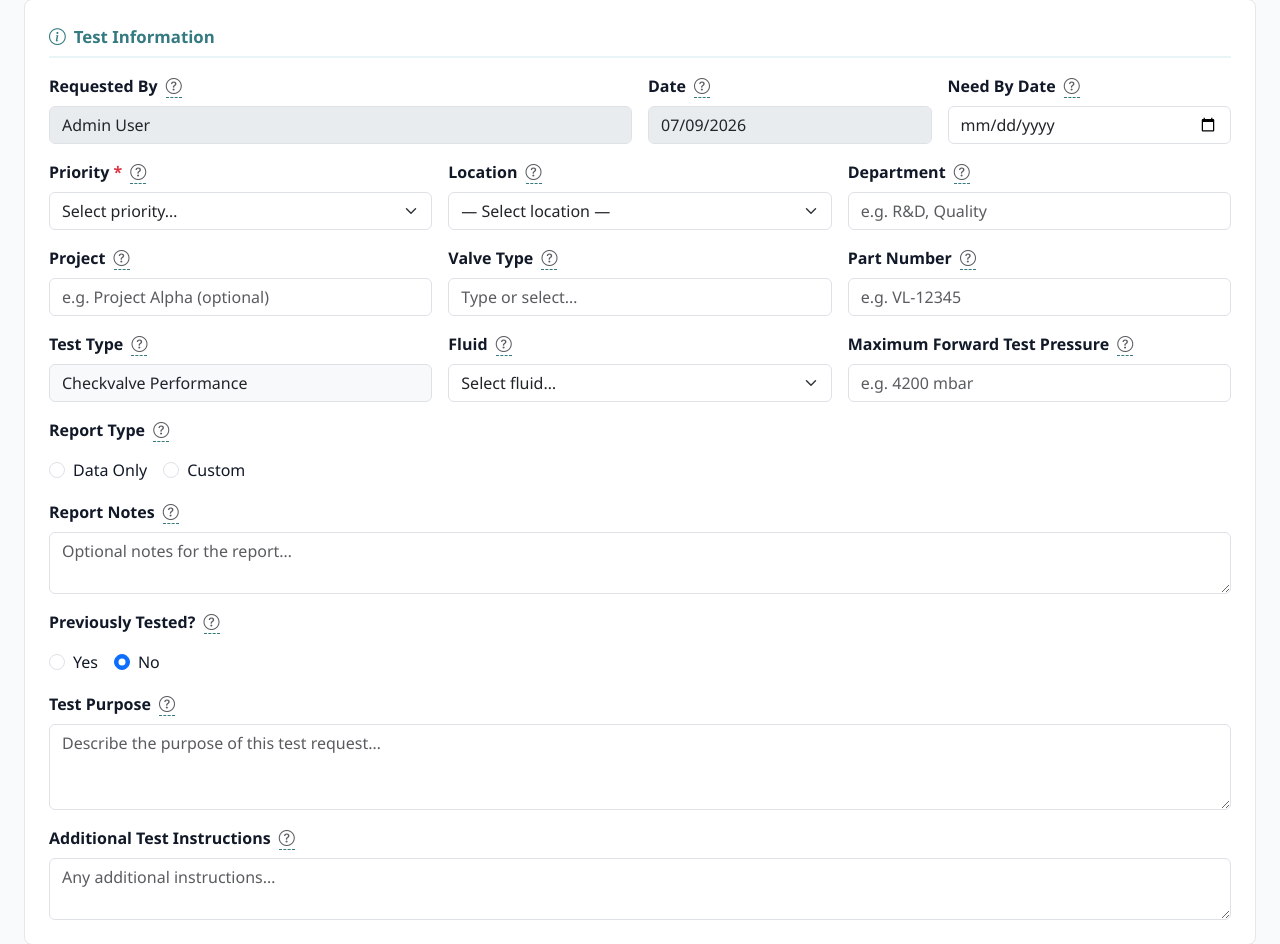
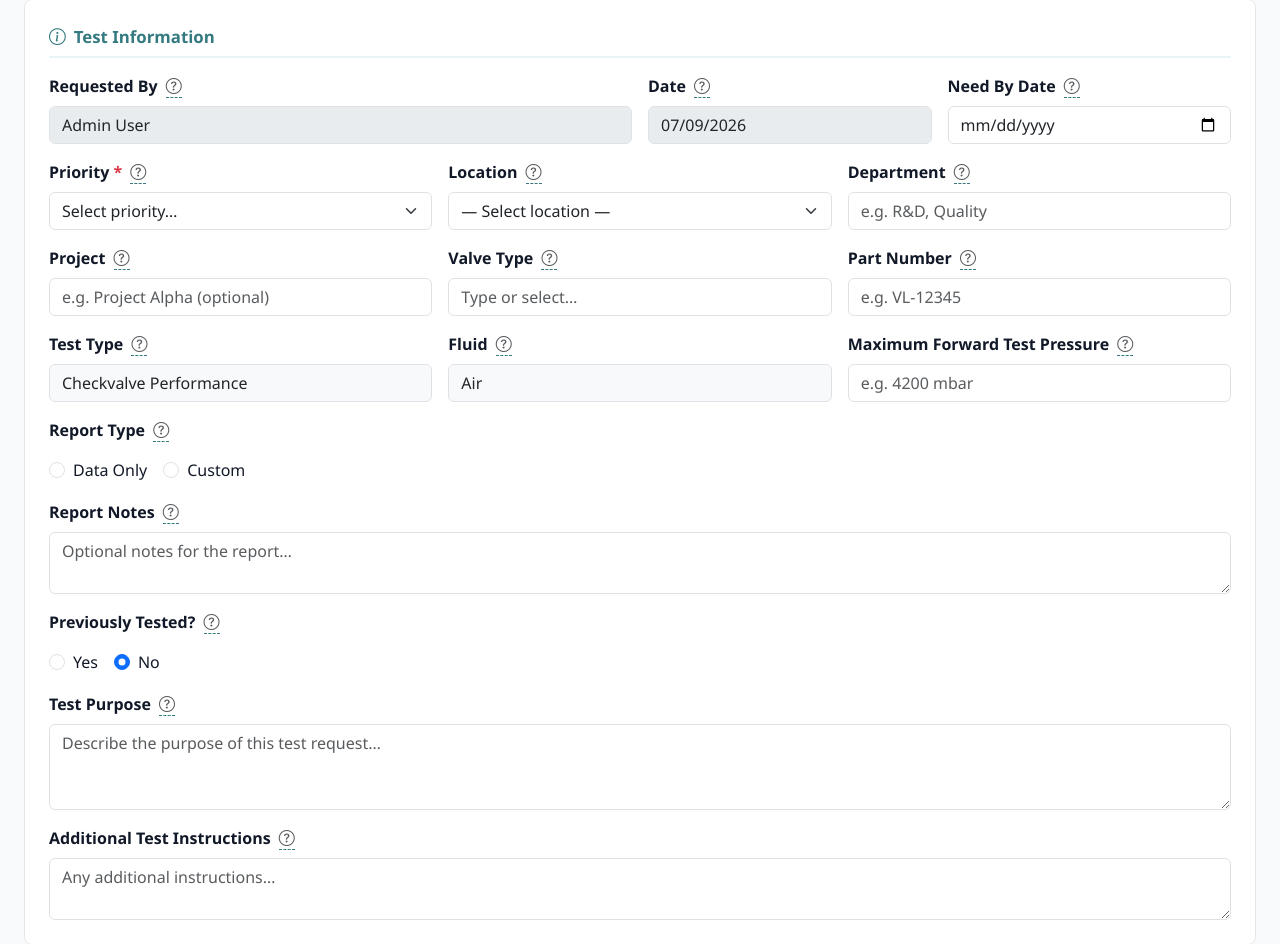
Before and after one commit to FilippoBuffa/Sito_Sofia, a Flask app: page /client/new-request/1 in a window 1280 px wide. Shown: the part 142-1086 px from the top of the page. Run offline with Flask 3, Linux system fonts and the light colour scheme; a user stored in the database is signed in; data comes from the database, SQL or seed files in the repository.

Commit message:
Fluid is derived from the service, not a free choice
Replaces the previous "grey out Water when unavailable" approach:
picking Water as the fluid under Air Flow Test never made sense in
the first place, regardless of whether Water Flow Test is currently
accepting requests. _service_fluid() maps the service name to its
implied fluid (Air Flow Test -> air, Water Flow Test -> water); the
form now shows it as a fixed, disabled field (same pattern as Test
Type) with a hidden input carrying the value, and the server always
derives+overrides it from the service rather than trusting whatever
was posted. Falls back to the original free-choice dropdown only for
a hypothetical future service whose name doesn't imply a single
fluid.

```diff
--- a/app/blueprints/client/routes.py
+++ b/app/blueprints/client/routes.py
@@ -83,7 +83,7 @@ def new_request(service_id):
         while TestRequest.query.filter_by(tr_number=tr).first():
             tr = generate_tr_number()
 
-        test_request = _build_test_request(tr, service.id)
+        test_request = _build_test_request(tr, service)
         db.session.add(test_request)
         db.session.flush()
 
@@ -98,13 +98,15 @@ def new_request(service_id):
     return _render_new_request_form(service)
 
 
-def _fluid_disabled(fluid_value):
-    """A fluid option is unavailable if the TestService matching its name isn't accepting requests."""
-    service_name = {"water": "Water Flow Test", "air": "Air Flow Test"}.get(fluid_value)
-    if not service_name:
-        return False
-    service = TestService.query.filter_by(name=service_name).first()
-    return bool(service and not service.accepting_requests)
+def _service_fluid(service_name):
+    """The fluid is implied by the service name (Air Flow Test -> air, Water Flow Test -> water).
+    Returns None for a service whose name doesn't imply a single fluid, leaving fluid a free choice."""
+    name = (service_name or "").lower()
+    if "air" in name and "water" not in name:
+        return "air"
+    if "water" in name and "air" not in name:
+        return "water"
+    return None
 
 
 def _render_new_request_form(service, form_data=None):
@@ -125,7 +127,7 @@ def _render_new_request_form(service, form_data=None):
         today=date.today().isoformat(),
         form_data=form_data,
         total_groups=total_groups,
-        water_disabled=_fluid_disabled("water"),
+        fixed_fluid=_service_fluid(service.name),
     )
 
 
@@ -227,7 +229,7 @@ def edit_request(request_id):
         req.report_type = request.form.get("report_type") or None
         req.report_notes = request.form.get("report_notes", "").strip() or None
         req.max_forward_pressure = request.form.get("max_forward_pressure", "").strip() or None
-        req.fluid = request.form.get("fluid") or None
+        req.fluid = _service_fluid(req.service.name) or (request.form.get("fluid") or None)
         req.previously_tested = request.form.get("previously_tested") == "yes"
         req.previous_tr_numbers = request.form.get("previous_tr_numbers", "").strip() or None
         req.test_purpose = request.form.get("test_purpose", "").strip() or None
@@ -273,7 +275,7 @@ def _render_edit_request_form(req, form_data=None):
         location_choices=LOCATION_CHOICES,
         valve_types=VALVE_TYPES,
         today=date.today().isoformat(),
-        water_disabled=_fluid_disabled("water"),
+        fixed_fluid=_service_fluid(req.service.name),
     )
 
 
@@ -338,9 +340,6 @@ def resubmit(request_id):
 def _validate_request_form():
     if request.form.get("priority", "").strip() not in ("high", "medium", "low"):
         return "Please select a priority before submitting."
-    fluid = request.form.get("fluid", "").strip()
-    if fluid and _fluid_disabled(fluid):
-        return f"{fluid.capitalize()} testing is temporarily unavailable — please select a different fluid."
     try:
         num = int(request.form.get("num_groups", 1))
         if num < 1:
@@ -353,7 +352,7 @@ def _validate_request_form():
     return None
 
 
-def _build_test_request(tr, service_id):
+def _build_test_request(tr, service):
     need_by_str = request.form.get("need_by_date", "").strip()
     need_by_date = None
     if need_by_str:
@@ -366,7 +365,7 @@ def _build_test_request(tr, service_id):
         tr_number=tr,
         status="submitted",
         requester_id=current_user.id,
-        service_id=service_id,
+        service_id=service.id,
         priority=request.form.get("priority"),
         need_by_date=need_by_date,
         test_type="Checkvalve Performance",
@@ -379,7 +378,7 @@ def _build_test_request(tr, service_id):
         report_type=request.form.get("report_type") or None,
         report_notes=request.form.get("report_notes", "").strip() or None,
         max_forward_pressure=request.form.get("max_forward_pressure", "").strip() or None,
-        fluid=request.form.get("fluid") or None,
+        fluid=_service_fluid(service.name) or (request.form.get("fluid") or None),
         previously_tested=request.form.get("previously_tested") == "yes",
         previous_tr_numbers=request.form.get("previous_tr_numbers", "").strip() or None,
         test_purpose=request.form.get("test_purpose", "").strip() or None,
--- a/app/templates/client/new_request.html
+++ b/app/templates/client/new_request.html
@@ -151,16 +151,18 @@
         <label class="form-label fw-semibold">
           Fluid
           <i class="bi bi-question-circle text-muted ms-1" data-bs-toggle="tooltip"
-             title="Air testing is mostly used to characterize function (more sensitive). Specify water if the application uses liquid."></i>
+             title="Determined by the selected service."></i>
         </label>
-        <select name="fluid" class="form-select">
-          <option value="" disabled {{ 'selected' if not (form_data and form_data.get('fluid')) else '' }}>Select fluid…</option>
-          <option value="air" {{ 'selected' if form_data and form_data.get('fluid') == 'air' else '' }}>Air</option>
-          <option value="water" {{ 'disabled' if water_disabled else '' }}
-                  {{ 'selected' if form_data and form_data.get('fluid') == 'water' else '' }}>
-            Water{{ ' (temporarily unavailable)' if water_disabled else '' }}
-          </option>
-        </select>
+        {% if fixed_fluid %}
+          <input type="text" class="form-control bg-light" value="{{ fixed_fluid|capitalize }}" disabled />
+          <input type="hidden" name="fluid" value="{{ fixed_fluid }}" />
+        {% else %}
+          <select name="fluid" class="form-select">
+            <option value="" disabled {{ 'selected' if not (form_data and form_data.get('fluid')) else '' }}>Select fluid…</option>
+            <option value="air" {{ 'selected' if form_data and form_data.get('fluid') == 'air' else '' }}>Air</option>
+            <option value="water" {{ 'selected' if form_data and form_data.get('fluid') == 'water' else '' }}>Water</option>
+          </select>
+        {% endif %}
       </div>
 
       <div class="col-12 col-md-4">
```
Also changed, not shown: app/templates/client/edit_request.html (+10 -7 lines).
